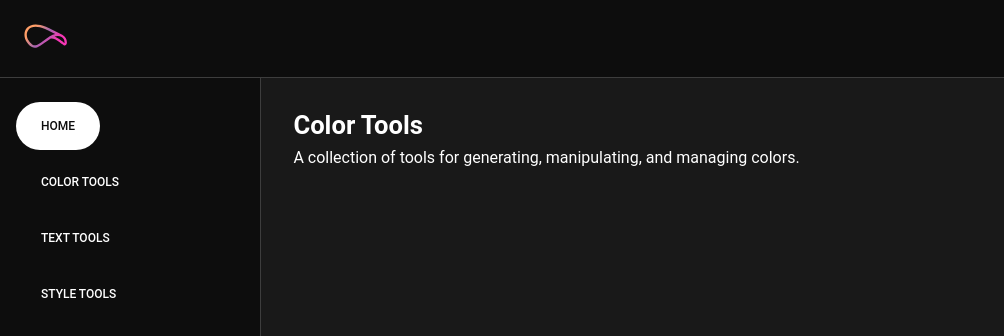
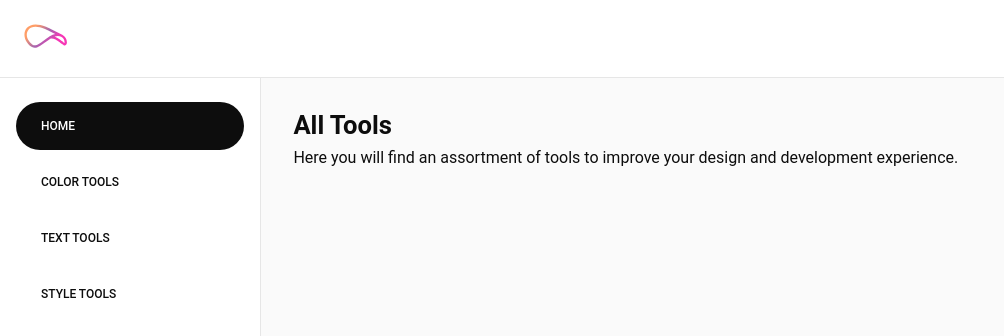
Before and after one commit to ramijames/crisp-tools-react, a React (Create React App) app: page / in a window 1280 px wide. Shown: the top 336 px of the page, without its empty margins (0-1004 px from the left). Built offline with nearby package versions, Linux system fonts and the light colour scheme.

Commit message:
Migrating back to an all-white app style

```diff
--- a/src/App.css
+++ b/src/App.css
@@ -60,19 +60,19 @@ body {
 }
 
 body {
-  color: rgb(var(--white));
-  background: rgb(var(--black));
+  color: rgb(var(--black));
+  background: rgb(var(--white));
 }
 
 a {
-  color: rgb(var(--pink));
+  color: rgb(var(--purple));
   text-decoration: none;
-  border-bottom: 1px solid rgba(var(--pink), 0.3);
+  border-bottom: 1px solid rgba(var(--purple), 0.3);
   transition: border 0.18s ease-in-out;
 }
 
     a:hover {
-      border-bottom: 1px solid rgba(var(--pink), 1);
+      border-bottom: 1px solid rgba(var(--purple), 1);
     }
 
 h1 {
@@ -97,7 +97,6 @@ h1 {
   flex-direction: column;
   width: 100%;
   height: 100%;
-  /* padding: var(--spacing-xl); */
   overflow-y:auto;
   overflow-x: hidden;
 }
@@ -115,7 +114,8 @@ h1 {
   width: 100%;
   height: 100%;
   padding: var(--spacing-md) var(--spacing-xl);
-  background: rgba(var(--white), 0.05);
+  background: rgba(var(--black), 0.02);
   overflow-x: hidden;
   overflow-y: auto;
+  align-items: flex-start;
 }
--- a/src/components/chrome/Input.module.css
+++ b/src/components/chrome/Input.module.css
@@ -7,21 +7,21 @@
 .CrispInput label {
   font-size: var(--font-size-sm);
   text-transform: uppercase;
-  color: rgba(var(--white), 0.5);
+  color: rgba(var(--black), 0.5);
 }
 
 .CrispInput input {
   padding: 0.5rem 1rem;
-  border: 1px solid rgba(var(--white), 0.2);
+  border: 1px solid rgba(var(--black), 0.2);
   border-radius: var(--border-radius-sm);
   font-size: 1rem;
-  color: var(--white);
+  color: var(--black);
   background-color: var(--black);
   transition: border-color 0.2s ease;
 }
 
 .CrispInput input:focus,
 .CrispInput input:active {
-  border: 1px solid rgba(var(--white), 1);
+  border: 1px solid rgba(var(--purple), 1);
   outline: none;
 }
--- a/src/components/common/BackTo.module.css
+++ b/src/components/common/BackTo.module.css
@@ -3,11 +3,12 @@
   justify-content: space-between;
   align-items: center;
   padding: var(--spacing-md) var(--spacing-lg);
-  border-bottom: 1px solid rgba(var(--white), 0.2);
+  border-bottom: 1px solid rgba(var(--black), 0.1);
+  box-shadow: var(--shadow-sm);
 }
 
 a.backButton {
-  color: rgb(var(--white));
+  color: rgb(var(--black));
   text-decoration: none;
   font-size: var(--font-size-sm);
   text-transform: uppercase;
--- a/src/components/common/ToolHeader.module.css
+++ b/src/components/common/ToolHeader.module.css
@@ -10,3 +10,9 @@
   margin-bottom: 0;
   font-size: var(--font-size-xl);
 }
+
+.ToolHeader p {
+  margin: 0;
+  font-size: var(--font-size-md);
+  color: rgba(var(--black), 1);
+}
--- a/src/components/header.css
+++ b/src/components/header.css
@@ -4,6 +4,6 @@
 
 .TopBar {
   padding: var(--spacing-lg);
-  border-bottom: 1px solid rgba(var(--white), 0.2);
+  border-bottom: 1px solid rgba(var(--black), 0.1);
   height: 78px;
 }
--- a/src/components/sidebar.css
+++ b/src/components/sidebar.css
@@ -1,13 +1,10 @@
 .sidebar {
   width: 320px;
   height: 100%;
-  border-right: 1px solid rgba(var(--white), 0.2);
+  border-right: 1px solid rgba(var(--black), 0.1);
   transition: transform 0.3s ease-in-out;
-
   display: flex;
   flex-direction: column;
-  justify-content: flex-start;
-  align-items: flex-start;
   padding: var(--spacing-lg) var(--spacing-md);
   gap: var(--spacing-sm);
 }
@@ -18,17 +15,17 @@
   text-transform: uppercase;
   font-weight: 500;
   border-radius: var(--border-radius-xl);
-  color: rgba(var(--white), 1);
+  color: rgba(var(--black), 1);
   transition: all 0.18s ease-in-out;
-  border: 1px solid rgba(var(--white), 0);
+  border: 1px solid rgba(var(--black), 0);
 }
 
 .sidebar a:hover,
 .sidebar a:focus {
-  background: rgba(var(--white), 0.1);
+  background: rgba(var(--black), 0.1);
 }
 
 .sidebar a.active {
-  background: rgba(var(--white), 1);
-  color: rgba(var(--black), 1);
+  background: rgba(var(--black), 1);
+  color: rgba(var(--white), 1);
 }
--- a/src/pages/home.js
+++ b/src/pages/home.js
@@ -3,7 +3,7 @@ import ToolHeader from '../components/common/ToolHeader';
 function Home() {
   return (
     <section className="ToolPanel">
-      <ToolHeader title="Color Tools" description="A collection of tools for generating, manipulating, and managing colors." />
+      <ToolHeader title="All Tools" description="Here you will find an assortment of tools to improve your design and development experience." />
     </section>
   );
 }
--- a/src/pages/text-tools/lorem-ipsum.js
+++ b/src/pages/text-tools/lorem-ipsum.js
@@ -37,7 +37,7 @@ function LoremIpsumPage () {
     <main className="CrispTool">
       <BackTo to="/text-tools">
         <svg width="8" height="14" viewBox="0 0 8 14" fill="none" xmlns="http://www.w3.org/2000/svg">
-          <path d="M7 1L2.41421 5.58579C1.63317 6.36683 1.63316 7.63316 2.41421 8.41421L7 13" stroke="white" strokeWidth="1" strokeLinecap="round"/>
+          <path d="M7 1L2.41421 5.58579C1.63317 6.36683 1.63316 7.63316 2.41421 8.41421L7 13" stroke="black" strokeWidth="1" strokeLinecap="round"/>
         </svg>
         <p>Back to Text Tools</p>
       </BackTo>
--- a/src/pages/text-tools/lorem-ipsum.module.css
+++ b/src/pages/text-tools/lorem-ipsum.module.css
@@ -10,5 +10,5 @@
   overflow-wrap: break-word;
   word-break: break-word;
   hyphens: auto;
-  box-shadow: var(--shadow-lg);
+  box-shadow: var(--shadow-md);
 }
```
